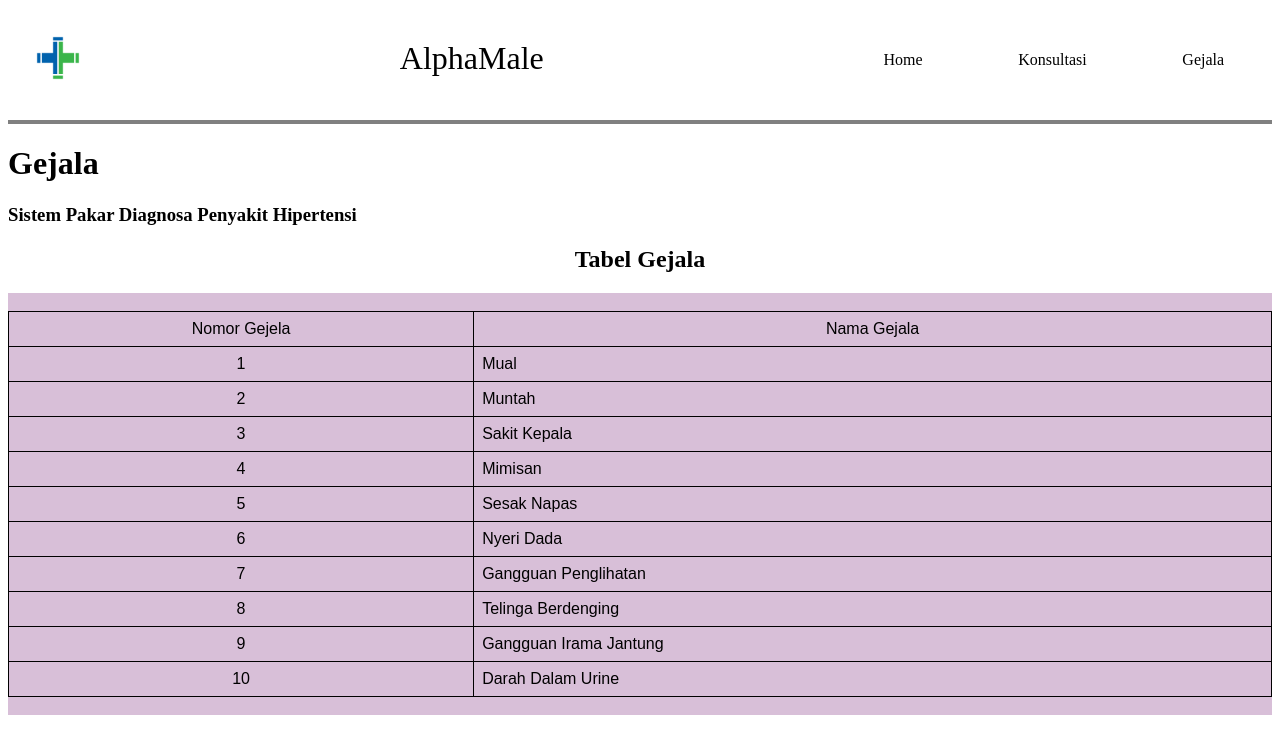
After one commit to jryarianto/expert-system-hypertension, a PHP site: page /gejala.php in a window 1280 px wide. The commit adds this page. Shown: the top 754 px of the page. Run offline with PHP 8.4, Linux system fonts and the light colour scheme; data comes from the database, SQL or seed files in the repository.

Commit message:
gejala page

```diff
--- /dev/null
+++ b/css/gejala.css
@@ -0,0 +1,37 @@
+.bg1 {
+    background-color: thistle;
+    height: auto;
+    width: 100%;
+}
+
+.bg2 {
+    margin: 5px;
+}
+
+.title {
+    font-weight: bold;
+    text-align: center;
+}
+
+#customer {
+    font-family: Arial, Helvetica, sans-serif;
+    border-collapse: collapse;
+    width: 100%;
+}
+
+#customer td, #customer th {
+    border: 1px solid black;
+    padding: 8px;
+}
+
+#customer tr:nth-child(even){background-color: #f2f2f2;}
+
+#customer tr:hover {background-color: #ddd;}
+
+#customer th {
+    padding-top: 12px;
+    padding-bottom: 12px;
+    text-align: left;
+    background-color: #04AA6D;
+    color: white;
+}
--- /dev/null
+++ b/gejala.php
@@ -0,0 +1,56 @@
+<?php
+include_once 'connect.php';
+$result = mysqli_query($conn, "SELECT * FROM gejala");
+?>
+
+<!DOCTYPE html>
+<html lang="en">
+
+<head>
+    <meta charset="UTF-8">
+    <meta http-equiv="X-UA-Compatible" content="IE=edge">
+    <meta name="viewport" content="width=device-width, initial-scale=1.0">
+    <title>Gejala Page</title>
+    <?php include_once 'navbar.php' ?>
+    <link href="css/gejala.css" rel="stylesheet">
+</head>
+
+<body>
+    <h1>Gejala</h1>
+    <h3>Sistem Pakar Diagnosa Penyakit Hipertensi</h3>
+    <h2 class="title">Tabel Gejala</h2>
+    <div class="bg1">
+        <di class="bg2">
+            <?php
+            if (!$result || mysqli_num_rows($result) > 0) {
+            ?>
+                <table id="customer">
+                    <thead>
+                        <tr>
+                            <td style="text-align: center;">Nomor Gejela</td>
+                            <td style="text-align: center;">Nama Gejala</td>
+                        </tr>
+                    </thead>
+                    <?php
+                    while ($row = mysqli_fetch_array($result)) {
+                    ?>
+                        <tbody>
+                            <tr>
+                                <td style="text-align: center;"><?php echo $row["id_gejala"]; ?></td>
+                                <td><?php echo $row["gejala"]; ?></td>
+                            </tr>
+                        </tbody>
+                    <?php
+                    }
+                    ?>
+                </table>
+            <?php
+            } else {
+                echo "No result found";
+            }
+            ?>
+        </di>
+    </div>
+</body>
+
+</html>
--- a/navbar.php
+++ b/navbar.php
@@ -23,7 +23,7 @@
         </div>
 
         <div class="navbar-right navbar-gejala">
-            <a href="index.php">
+            <a href="gejala.php">
                 <p>Gejala</p>
             </a>
         </div>
```
Also changed, not shown: konsul.php (+4 -4 lines).
